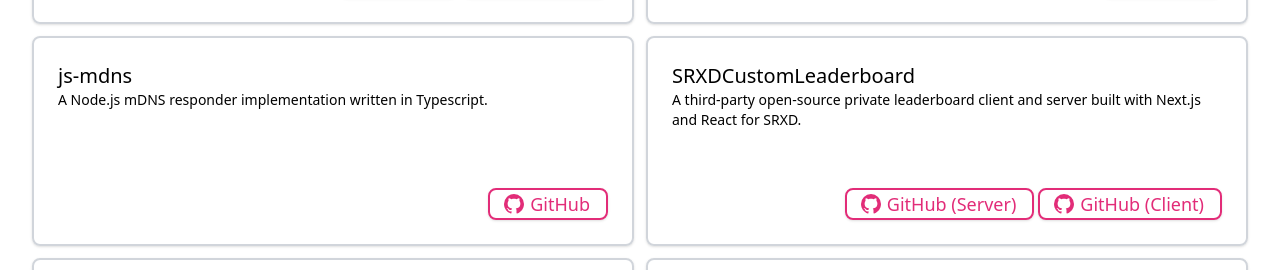
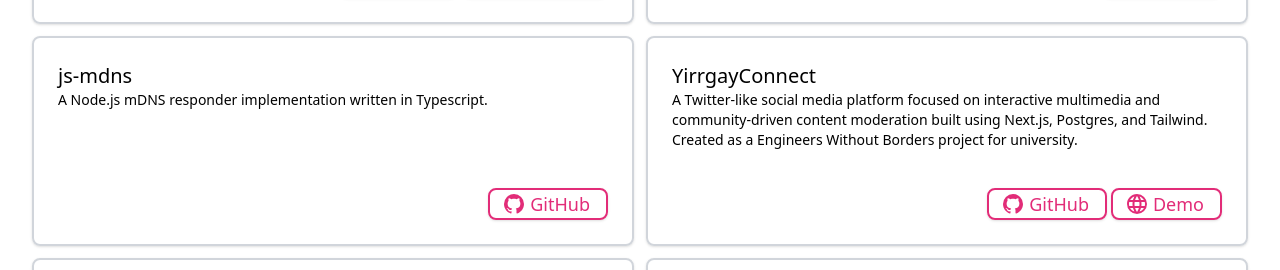
Before and after one commit to amydevs/amydevs.github.io, a Next.js app: page /portfolio in a window 1280 px wide. Shown: the part 472-742 px from the top of the page. Built offline with nearby package versions, Linux system fonts and the light colour scheme.

Commit message:
feat: added yirrgay connect as an example project

```diff
--- a/src/cfg/project_cards.ts
+++ b/src/cfg/project_cards.ts
@@ -65,6 +65,22 @@
                 text: "GitHub",
                 href: "https://github.com/MatrixAI/js-mdns",
                 icon: mdiGithub
+            }
+        ]
+    },
+    {
+        title: "YirrgayConnect",
+        description: "A Twitter-like social media platform focused on interactive multimedia and community-driven content moderation built using Next.js, Postgres, and Tailwind. Created as a Engineers Without Borders project for university.",
+        actions: [
+            {
+                text: "GitHub",
+                href: "https://github.com/amydevs/yirrgay-connect",
+                icon: mdiGithub
+            },
+            {
+                text: "Demo",
+                href: "https://yirrgayconnect.vercel.app",
+                icon: mdiWeb
             }
         ]
     },
```
